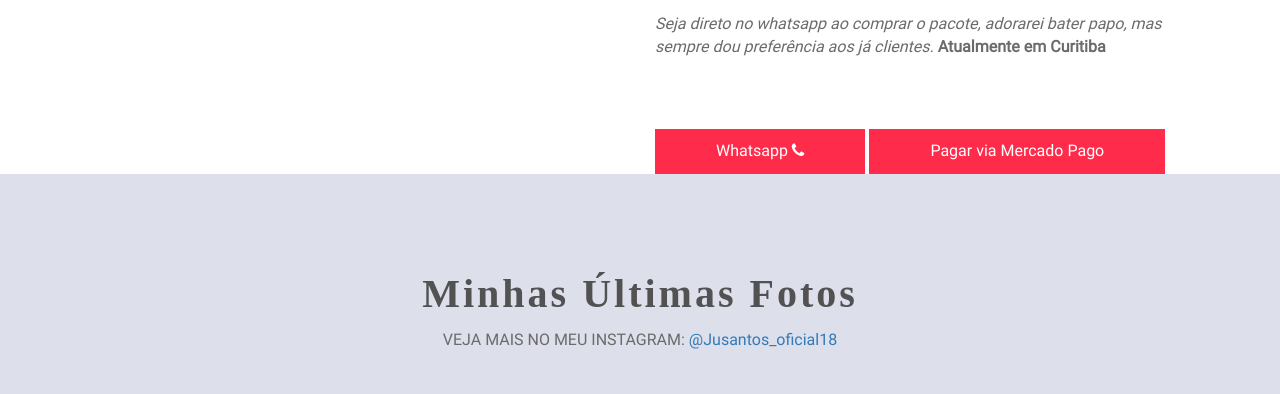
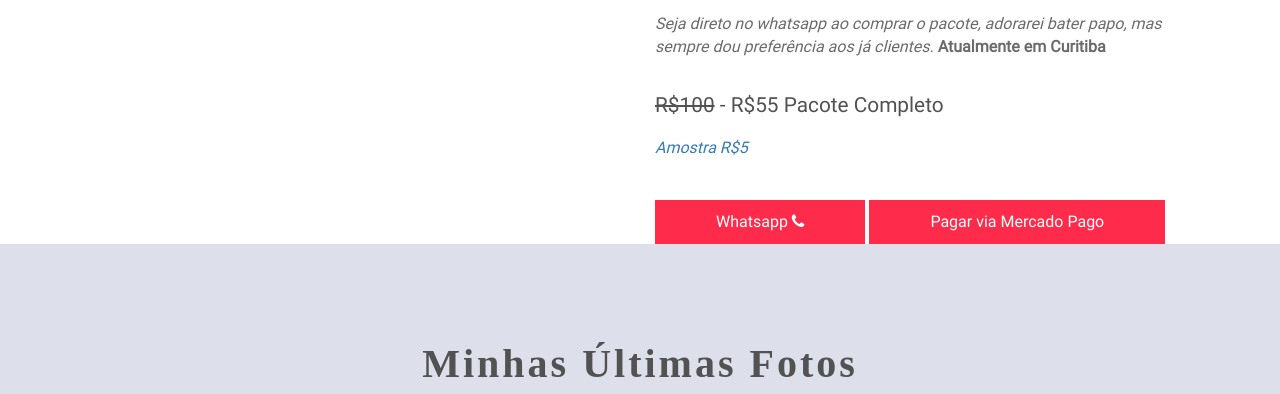
Before and after one commit to jusantosoficial/jusantosoficial.github.io, a plain HTML site: page inicio.html in a window 1280 px wide. Shown: the part 1789-2183 px from the top of the page. Drawn offline with Linux system fonts and the light colour scheme; a script that the page names is missing.

Commit message:
Add files via upload

```diff
--- a/inicio.html
+++ b/inicio.html
@@ -82,6 +82,8 @@
 <br>+ 1 Mês de dirty chat (conversa de putaria via texto no whatsapp).
 <br><b>SOMENTE</b> após adquirir o pacote você já poderá marcar um encontro !</h5>
 								<em>Seja direto no whatsapp ao comprar o pacote, adorarei bater papo, mas sempre dou preferência aos já clientes.</em> <b>Atualmente em Curitiba</b></p>
+								<h5><strike>R$100</strike> - R$55 Pacote Completo </h5>
+								<em> <a href = "https://www.mercadopago.com/mlb/checkout/start?pref_id=228788497-a61435f2-d54e-443c-bf00-ab6d2a6fd5c5"> Amostra R$5  </a></em> <br>
 								<a href="https://api.whatsapp.com/send?phone=5511977497533&text=Olá,%20quero%20adquirir%20o%20pacote%20digital" class="btn btn-default">Whatsapp <i class="fa fa-phone"></i></a>
 								<a mp-mode="dftl" href="https://www.mercadopago.com/mlb/checkout/start?pref_id=228788497-0ae2375f-b69f-4b4f-b63b-32afc45bd9b7" name="MP-payButton" class='btn btn-default'>Pagar via Mercado Pago</a>
 <script type="text/javascript">
```
